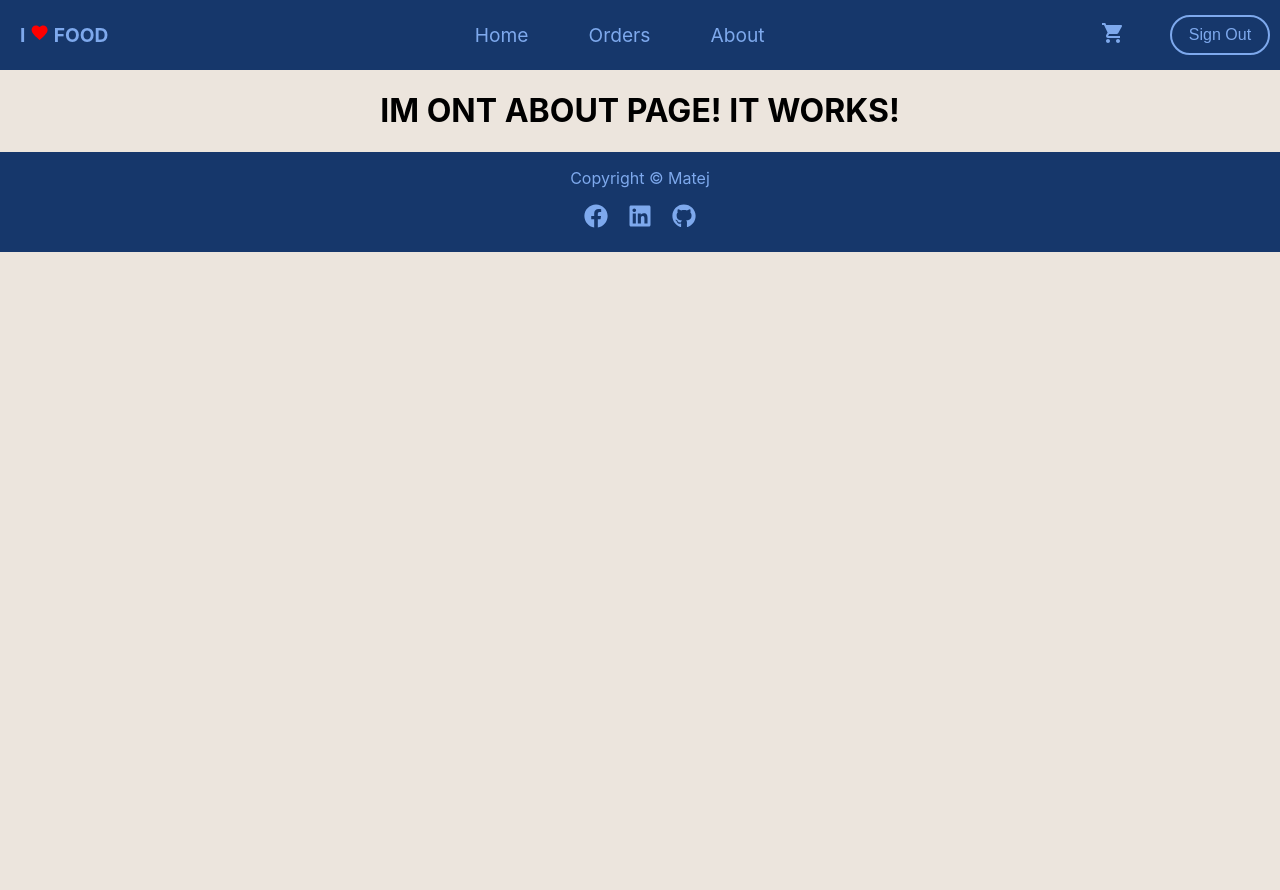
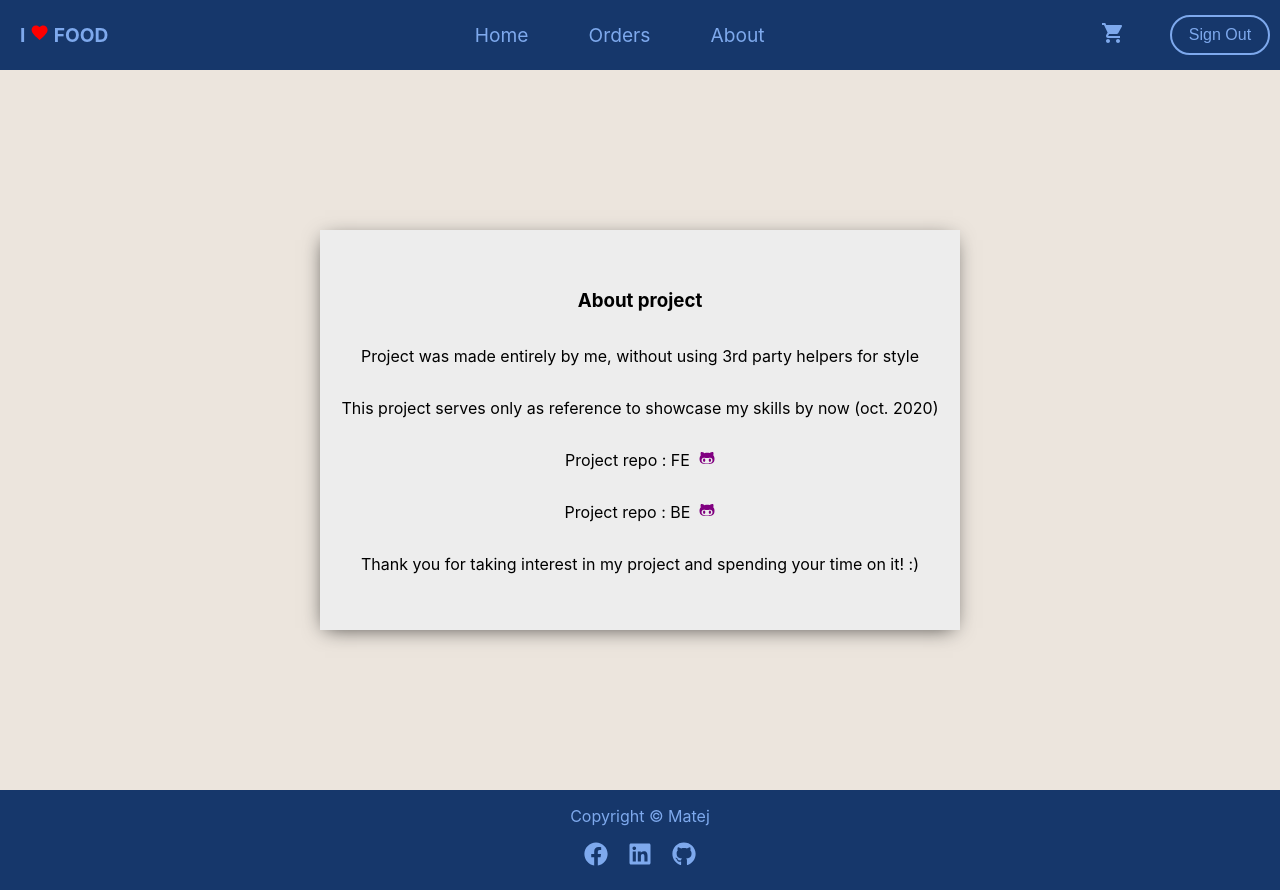
Before and after one commit to matej24/food-shop, a React (Create React App) app: page /about in a window 1280 px wide. Before the commit the page ends 800 px from the top, so only its background shows below. Built offline with nearby package versions, Linux system fonts and the light colour scheme; no server answers.

Commit message:
Finished project / Cart functionality / Orders / About

```diff
--- a/src/App.js
+++ b/src/App.js
@@ -6,6 +6,7 @@ import SignIn from './pages/SignIn/SignIn';
 import Home from './pages/Home/Home';
 import About from './pages/About/About';
 import Cart from './pages/Cart/Cart';
+import Orders from './pages/Orders/Orders';
 import axios from './axios';
 import './App.css';
 
@@ -20,16 +21,30 @@ function App() {
     axios.get('/food').then((response) => {
       setAllFood(response.data);
     });
+    getLocalCart();
   }, []);
 
   useEffect(() => {
+    localStorage.setItem('cartFood', JSON.stringify(cartFood));
+  }, [cartFood]);
+
+  useEffect(() => {
     const result = allFood.filter((food) =>
-      food.title.toLowerCase().includes(searchFoodValue)
+      food.title.toLowerCase().includes(searchFoodValue.toLowerCase())
     );
     setFilteredFood(result);
   }, [searchFoodValue, allFood]);
 
-  console.log(cartFood);
+  const getLocalCart = () => {
+    if (localStorage.getItem('cartFood') === null) {
+      localStorage.setItem('cartFood', JSON.stringify([]));
+    } else {
+      let cartLocal = JSON.parse(
+        localStorage.getItem('cartFood', JSON.stringify(cartFood))
+      );
+      setCartFood(cartLocal);
+    }
+  };
 
   return (
     <div className='App'>
@@ -62,6 +77,7 @@ function App() {
                 <Cart cartFood={cartFood} setCartFood={setCartFood} />
               )}
             />
+            <Route path='/orders' exact component={Orders} />
           </Switch>
 
           <Footer />
--- a/src/components/FoodCard/FoodCard.css
+++ b/src/components/FoodCard/FoodCard.css
@@ -4,11 +4,9 @@
   height: 350px;
   width: 250px;
   display: flex;
-  flex-direction: column;
   overflow: hidden;
   margin: 10px 10px;
   flex-direction: column;
-  background-color: white;
   border-radius: 10px;
   box-shadow: 0 4px 8px 0 rgba(0, 0, 0, 0.2);
   transition: 2s;
--- /dev/null
+++ b/src/components/OrderCard/OrderCard.css
@@ -0,0 +1,30 @@
+.orderCard__card {
+  width: 80%;
+  background-color: #ededed;
+  height: 100px;
+  display: flex;
+  flex-direction: column;
+  box-shadow: 0 4px 8px 0 rgba(0, 0, 0, 0.2);
+}
+
+.orderCard__card__heading {
+  display: flex;
+  flex-direction: row;
+  justify-content: space-between;
+}
+.orderCard__card__heading > h1 {
+  font-size: 1.5em;
+  margin: 0 20px;
+  padding-top: 20px;
+}
+
+.orderCard__card__bottom {
+  display: flex;
+  flex-direction: row;
+  justify-content: space-between;
+}
+
+.orderCard__card__bottom > p {
+  margin: 0 20px;
+  color: grey;
+}
--- /dev/null
+++ b/src/components/OrderCard/OrderCard.js
@@ -0,0 +1,19 @@
+import React from 'react';
+import './OrderCard.css';
+
+const OrderCard = ({ totalPrice, orderedFood, time }) => {
+  return (
+    <div className='orderCard__card'>
+      <div className='orderCard__card__heading'>
+        <h1>ORDER STATUS: COMPLETED</h1>
+        <h1>PRICE: {totalPrice}kn</h1>
+      </div>
+      <div className='orderCard__card__bottom'>
+        <p>{orderedFood}</p>
+        <p>{time}</p>
+      </div>
+    </div>
+  );
+};
+
+export default OrderCard;
--- a/src/pages/About/About.css
+++ b/src/pages/About/About.css
@@ -0,0 +1,26 @@
+.about__page {
+  display: grid;
+  min-height: 90vh;
+  place-items: center;
+}
+
+.about__card {
+  display: flex;
+  flex-direction: column;
+  background-color: #ededed;
+  height: 50vh;
+  width: 50vw;
+  box-shadow: -1px 4px 20px -6px rgba(0, 0, 0, 0.75);
+  text-align: center;
+  justify-content: center;
+  align-items: center;
+}
+
+.about__githubIcon {
+  cursor: pointer;
+  color: purple;
+  transition: transform 1s;
+}
+.about__githubIcon:hover {
+  transform: scale(1.5);
+}
--- a/src/pages/About/About.js
+++ b/src/pages/About/About.js
@@ -1,7 +1,47 @@
 import React from 'react';
+import { FaGithubAlt } from 'react-icons/fa';
+import './About.css';
 
 const About = () => {
-  return <h1>IM ONT ABOUT PAGE! IT WORKS!</h1>;
+  return (
+    <div className='about__page'>
+      <div className='about__card'>
+        <h3>About project</h3>
+        <p>
+          Project was made entirely by me, without using 3rd party helpers for
+          style
+        </p>
+        <p>
+          This project serves only as reference to showcase my skills by now
+          (oct. 2020)
+        </p>
+        <p>
+          Project repo : FE &nbsp;
+          <a
+            href='https://github.com/matej24/food-shop'
+            target='_blank'
+            rel='noopener noreferrer'
+          >
+            <FaGithubAlt className='about__githubIcon' />
+          </a>
+        </p>
+        <p>
+          Project repo : BE &nbsp;
+          <a
+            href='https://github.com/matej24/food-shop-api'
+            target='_blank'
+            rel='noopener noreferrer'
+          >
+            <FaGithubAlt className='about__githubIcon' />
+          </a>
+        </p>
+        <p>
+          Thank you for taking interest in my project and spending your time on
+          it! :)
+        </p>
+      </div>
+    </div>
+  );
 };
 
 export default About;
--- a/src/pages/Cart/Cart.css
+++ b/src/pages/Cart/Cart.css
@@ -1,6 +1,6 @@
 @import '../../theme.css';
 
-.cart-container {
+.cart__page {
   display: grid;
   place-items: center;
   height: 100vh;
--- a/src/pages/Cart/Cart.js
+++ b/src/pages/Cart/Cart.js
@@ -1,6 +1,7 @@
 import React, { useState } from 'react';
 import { Link } from 'react-router-dom';
 import CartFood from '../../components/CartFood/CartFood';
+import Spinner from '../../components/Spinner/Spinner';
 import axios from '../../axios';
 import './Cart.css';
 
@@ -8,28 +9,25 @@ const Cart = ({ cartFood, setCartFood }) => {
   let totalPrice = 0;
   let listOfOrderedFood = [];
 
-  const [orderedFoodList, setOrderedFoodList] = useState('');
+  const [procOrder, setProcOrder] = useState(false);
 
   cartFood.forEach((value) => {
     totalPrice += value.foodPrice * value.numberOfPortions;
   });
 
   const handlePostOrder = () => {
+    setProcOrder(true);
     cartFood.forEach((food) => {
       listOfOrderedFood.push(food.foodName);
     });
     const helperList = listOfOrderedFood.join();
-    setOrderedFoodList(helperList);
-    console.log('ordered list 1.', orderedFoodList);
     const data = {
-      orderedFood: orderedFoodList,
+      orderedFood: helperList,
       totalPrice: totalPrice,
-      time: Date(),
+      time: Date().substring(0, 24),
     };
-    console.log('data', data);
-    // sendPostRequest(data);
-    setOrderedFoodList('');
-    console.log(orderedFoodList);
+    sendPostRequest(data);
+    setTimeout(cleanUp, 3000);
   };
 
   const sendPostRequest = async (newPost) => {
@@ -41,15 +39,21 @@ const Cart = ({ cartFood, setCartFood }) => {
     }
   };
 
+  const cleanUp = () => {
+    setCartFood([]);
+    setProcOrder(false);
+  };
+
   return (
-    <div className='cart-container'>
+    <div className='cart__page'>
       <div className='cart__card'>
         <div className='cart__card__heading'>
           <h3>Bill</h3>
         </div>
         <div className='cart__card__content'>
           <div className='cart__card__content__foodList'>
-            {cartFood.map((food) => {
+            {!procOrder ? (
+              cartFood.map((food) => {
                 return (
                   <CartFood
                     key={food.foodId}
@@ -61,7 +65,10 @@ const Cart = ({ cartFood, setCartFood }) => {
                     setCartFood={setCartFood}
                   />
                 );
-            })}
+              })
+            ) : (
+              <Spinner />
+            )}
           </div>
         </div>
         <div className='cart__card__price'>
--- /dev/null
+++ b/src/pages/Orders/Orders.css
@@ -0,0 +1,5 @@
+.orders__page {
+  display: grid;
+  min-height: 90vh;
+  place-items: center;
+}
--- /dev/null
+++ b/src/pages/Orders/Orders.js
@@ -0,0 +1,35 @@
+import React from 'react';
+import { useEffect, useState } from 'react';
+import OrderCard from '../../components/OrderCard/OrderCard';
+import Spinner from '../../components/Spinner/Spinner';
+import axios from '../../axios';
+import './Orders.css';
+
+const Orders = () => {
+  const [orders, setOrders] = useState([]);
+
+  useEffect(() => {
+    axios.get('/order').then((response) => {
+      setOrders(response.data);
+    });
+  }, []);
+
+  const listOfOrders = orders.map((order) => {
+    return (
+      <OrderCard
+        key={order._id}
+        totalPrice={order.totalPrice}
+        orderedFood={order.orderedFood}
+        time={order.time}
+      />
+    );
+  });
+
+  return (
+    <div className='orders__page'>
+      {listOfOrders.length ? listOfOrders : <Spinner />}
+    </div>
+  );
+};
+
+export default Orders;
```
Lines whose indentation alone changed are shown as unchanged.
